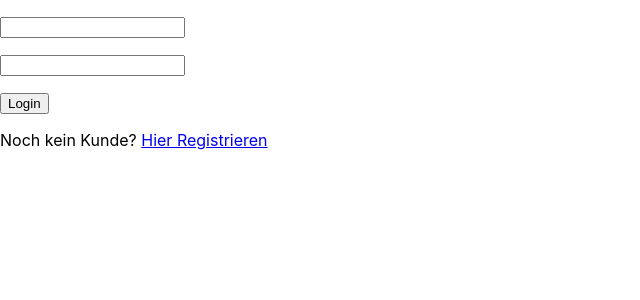
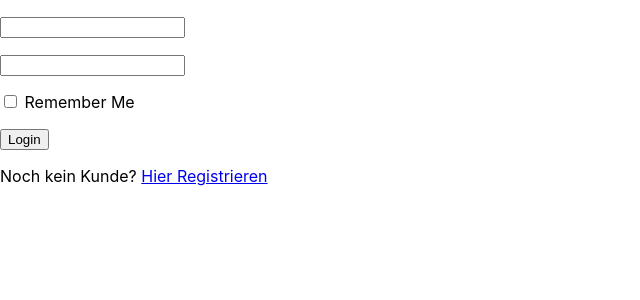
Before and after one commit to fbw9dus/safe-auth, a React (Create React App) app: page /login in a window 1280 px wide. Shown: the top 300 px of the page, without its empty margins (0-640 px from the left). Built offline with nearby package versions, Linux system fonts and the light colour scheme.

Commit message:
add: remember me funktion

```diff
--- a/src/component/Login.js
+++ b/src/component/Login.js
@@ -10,8 +10,13 @@ export default function Login() {
   const [state,setState] = React.useState({
     name:'', pass:'', login:false
   });
-  const { name, pass, login, registered, token } = state;
-  const change = e => setState({ ...state, [e.target.name]: e.target.value });
+  const { name, pass, login, remember, token } = state;
+
+  const change = e =>
+    setState({ ...state, [e.target.name]: e.target.value });
+
+  const changeCheckbox = e =>
+    setState({ ...state, remember: e.target.checked });
 
   const submit = e => {
     e.preventDefault();
@@ -19,7 +24,9 @@ export default function Login() {
     .then( response => response.json() )
     .then( result   => {
       window.AUTH_TOKEN = result.token;
-      localStorage.setItem('jwt',result.token);
+      if ( remember )
+           localStorage.setItem('jwt',result.token);
+      else localStorage.removeItem('jwt');
       setState({
         ...state,
         login:result.success,
@@ -32,6 +39,7 @@ export default function Login() {
   return ( <>
     <p><input name="name" value={name} onChange={change}/></p>
     <p><input name="pass" value={pass} onChange={change}/></p>
+    <p><input type="checkbox" name="remember" checked={remember} onChange={changeCheckbox}/> Remember Me</p>
     <p><button onClick={submit}>Login</button></p>
     <p>Noch kein Kunde? <Link to='/register'>Hier Registrieren</Link></p>
   </> );
```
